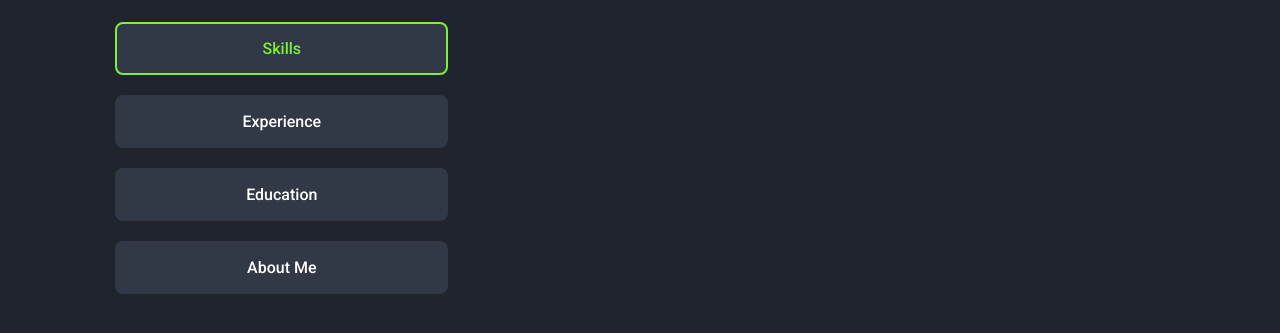
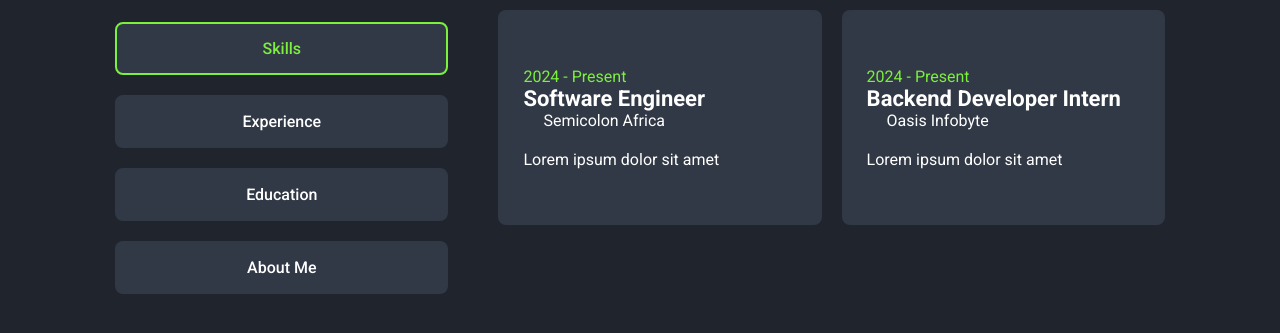
Before and after one commit to Tijanifareed/MyResume, a website built with webpack: page src/index.html in a window 1280 px wide. Both pictures are taken after a click on the button "Skills". Shown: the part 195-528 px from the top of the page. Built offline with nearby package versions, Linux system fonts and the light colour scheme.

Commit message:
third commit

```diff
--- a/src/index.html
+++ b/src/index.html
@@ -125,12 +125,40 @@
       <button class="resume-btn">About Me</button>
     </div>
     <div class="resume-box">
-      <div class="resume-detail Skills">
+      <div class="resume-detail Skills active">
         <h2 class="heading">My <span>Skills</span></h2>
         <p class="desc">Lorem isssssssssssssss  sssssssssssssssss eeeeeeeeeeeeeeeee eeeeeeee </p>
+        <div class="resume-list">
+          <div class="resume-item">
+            <p class="year">2024 - Present</p>
+            <h3>Software Engineer</h3>
+            <p class ="company">Semicolon Africa</p>
+            <p>Lorem ipsum dolor sit amet</p>
+          </div>
+          <div class="resume-item">
+            <p class="year">2024 - Present</p>
+            <h3>Backend Developer Intern</h3>
+            <p class ="company">Oasis Infobyte</p>
+            <p>Lorem ipsum dolor sit amet</p>
+          </div>
+        </div>
       </div>
+
+      <div class="resume-detail experience">
+        <h2 class="heading">My <span>Experience</span></h2>
+        <p class="desc">Lorem isssssssssssssss  sssssssssssssssss eeeeeeeeeeeeeeeee eeeeeeee </p>
+      </div>
+
+     <div class="resume-detail education">
+        <h2 class="heading">My <span>Education</span></h2>
+        <p class="desc">Lorem isssssssssssssss  sssssssssssssssss eeeeeeeeeeeeeeeee eeeeeeee </p>
+      </div>
+
+      <div class="resume-detail about">
+        <h2 class="heading">About<span>Me</span></h2>
+        <p class="desc">Lorem isssssssssssssss  sssssssssssssssss eeeeeeeeeeeeeeeee eeeeeeee </p>
     </div>
-
+    </div>
   </div>
 </section>
 
--- a/src/script.js
+++ b/src/script.js
@@ -1,9 +1,14 @@
-const resumeBtns = document.querySelectorAll(".resume-btn")
+const resumeBtns = document.querySelectorAll('.resume-btn')
 resumeBtns.forEach((btn, idx) => {
   btn.addEventListener('click', () => {
+    const resumeDetails = document.querySelectorAll('.resume-detail');
     resumeBtns.forEach(btn => {
       btn.classList.remove('active');
+    });
+    btn.classList.add('active');
+    resumeDetails.forEach(detail => {
+      detail.classList.remove('active');
     })
-    btn.classList.add('active');
+    resumeDetails[idx].classList.add('active');
   })
 })
--- a/src/style.css
+++ b/src/style.css
@@ -356,7 +356,48 @@
   color: var(--main-color);
 }
 
+
+.resume-detail{
+  display: none;
+}
+
+.resume-detail.active{
+  display: block;
+}
+
 .resume-box .heading{
   font-size: 3.5rem;
   text-align: left;
 }
+
+.resume-list{
+  display: grid;
+  grid-template-columns: repeat(auto-fit, minmax(30rem, 1fr));
+  gap: 2rem;
+  height: 45rem;
+  overflow: auto;
+}
+
+.resume-list .resume-item{
+  background: var(--second-bg-color);
+  border-radius: .8rem;
+  padding: 3rem 2.5rem;
+  height: calc((45rem - 2rem) / 2);
+  display: flex;
+  flex-direction: column;
+  justify-content: center;
+}
+
+.resume-item .year{
+  color: var(--main-color);
+
+}
+
+.resume-item h3{
+  font-size: 2.2rem;
+}
+.resume-item .company{
+  position: relative;
+  margin-left: 2rem;
+  margin-bottom: 2rem;
+}
```
